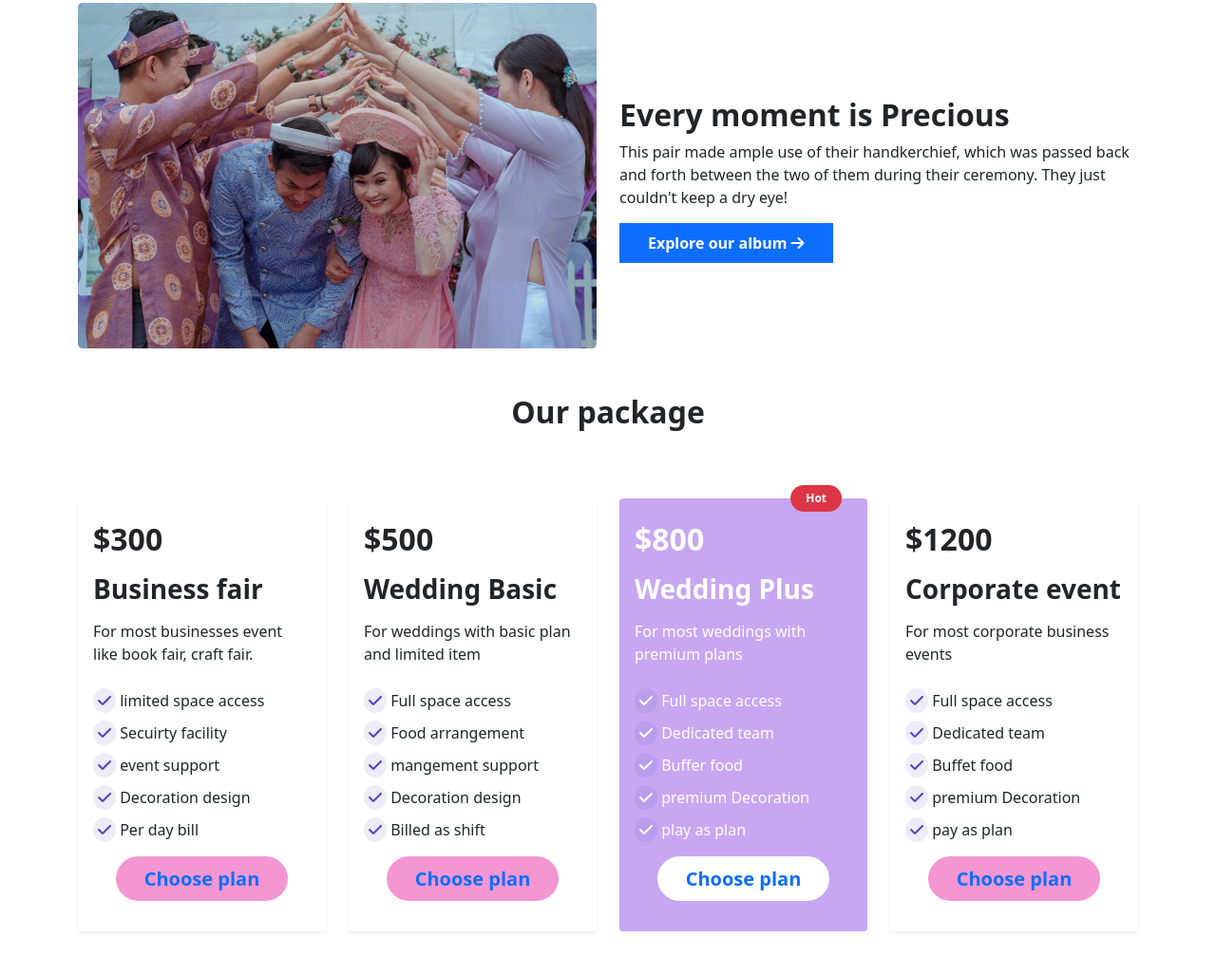
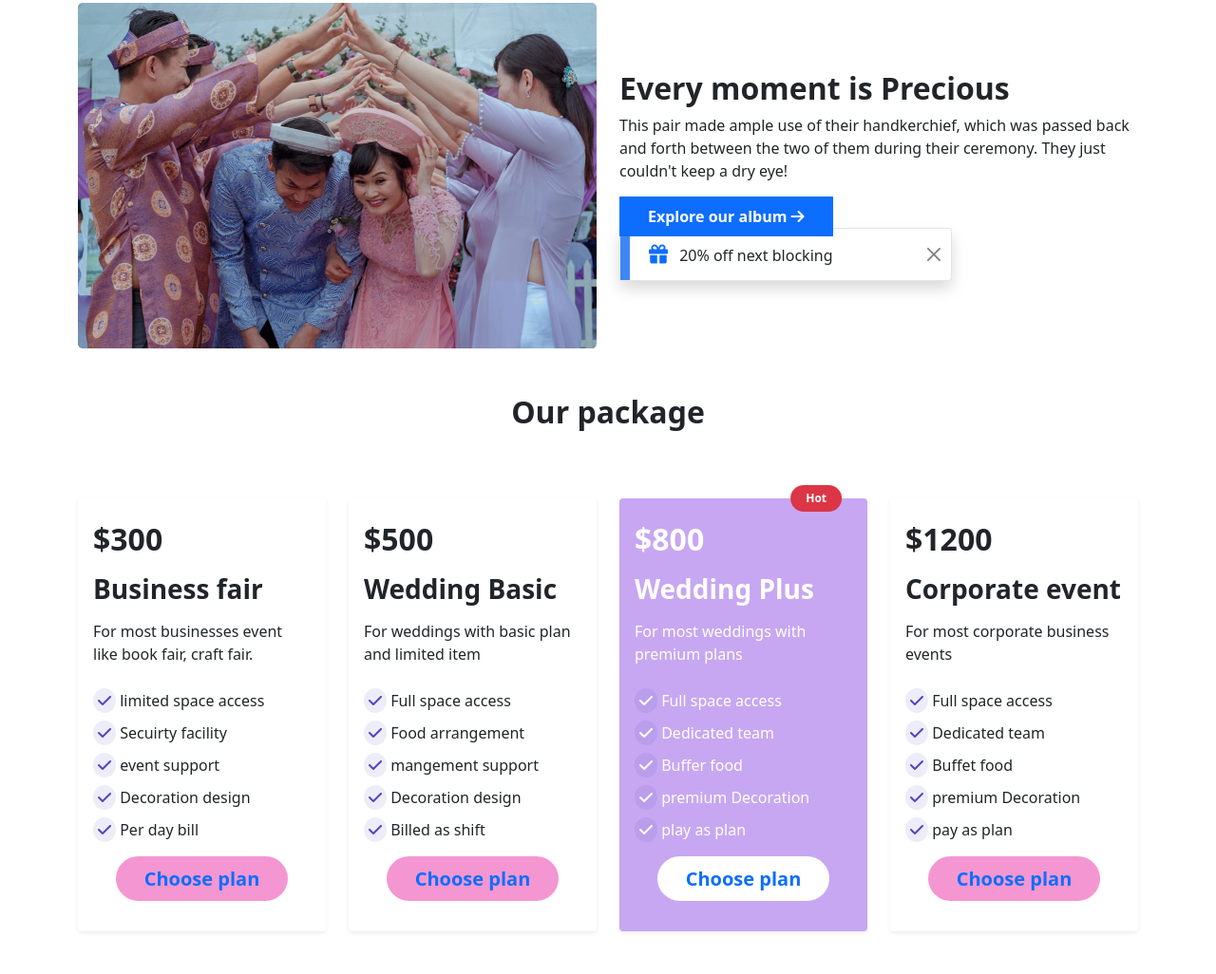
Before and after one commit to mohammadshariful/convention-center, a plain HTML site: page index.html in a window 1280 px wide. Shown: the part 950-1976 px from the top of the page at 95% size. Drawn offline with nearby package versions, Linux system fonts and the light colour scheme.

Commit message:
toasted add

```diff
--- a/css/style.css
+++ b/css/style.css
@@ -28,3 +28,6 @@ body {
 .bg-color {
   background-color: #f496d1;
 }
+.toast-border {
+  border-left: 10px solid #3f87f5;
+}
--- a/index.html
+++ b/index.html
@@ -223,6 +223,15 @@
                 >Explore our album
                 <span> <i class="fas fa-arrow-right"></i></span>
               </a>
+            </div>
+            <!-- toast add -->
+            <div class="toast align-items-center" role="alert" aria-live="assertive" aria-atomic="true">
+              <div class="d-flex toast-border">
+                <div class="toast-body fs-6">
+               <span class="text-primary fs-5 mx-2"><i class="fas fa-gift"></i></span> 20% off next blocking
+               </div>
+                <button type="button" class="btn-close me-2 m-auto" data-bs-dismiss="toast" aria-label="Close"></button>
+              </div>
             </div>
           </div>
         </div>
@@ -645,11 +654,19 @@
             </div>
         </div>
     </footer>
+
     <!-- Bootsrap js link -->
     <script
       src="https://cdn.jsdelivr.net/npm/bootstrap@5.1.3/dist/js/bootstrap.bundle.min.js"
       integrity="sha384-ka7Sk0Gln4gmtz2MlQnikT1wXgYsOg+OMhuP+IlRH9sENBO0LRn5q+8nbTov4+1p"
       crossorigin="anonymous"
     ></script>
+    <script>
+      window.onload=(event)=>{
+        let myAlert = document.querySelector(".toast");
+        let bsAlert = new bootstrap.Toast(myAlert);
+        bsAlert.show();
+      }
+    </script>
   </body>
 </html>
```
